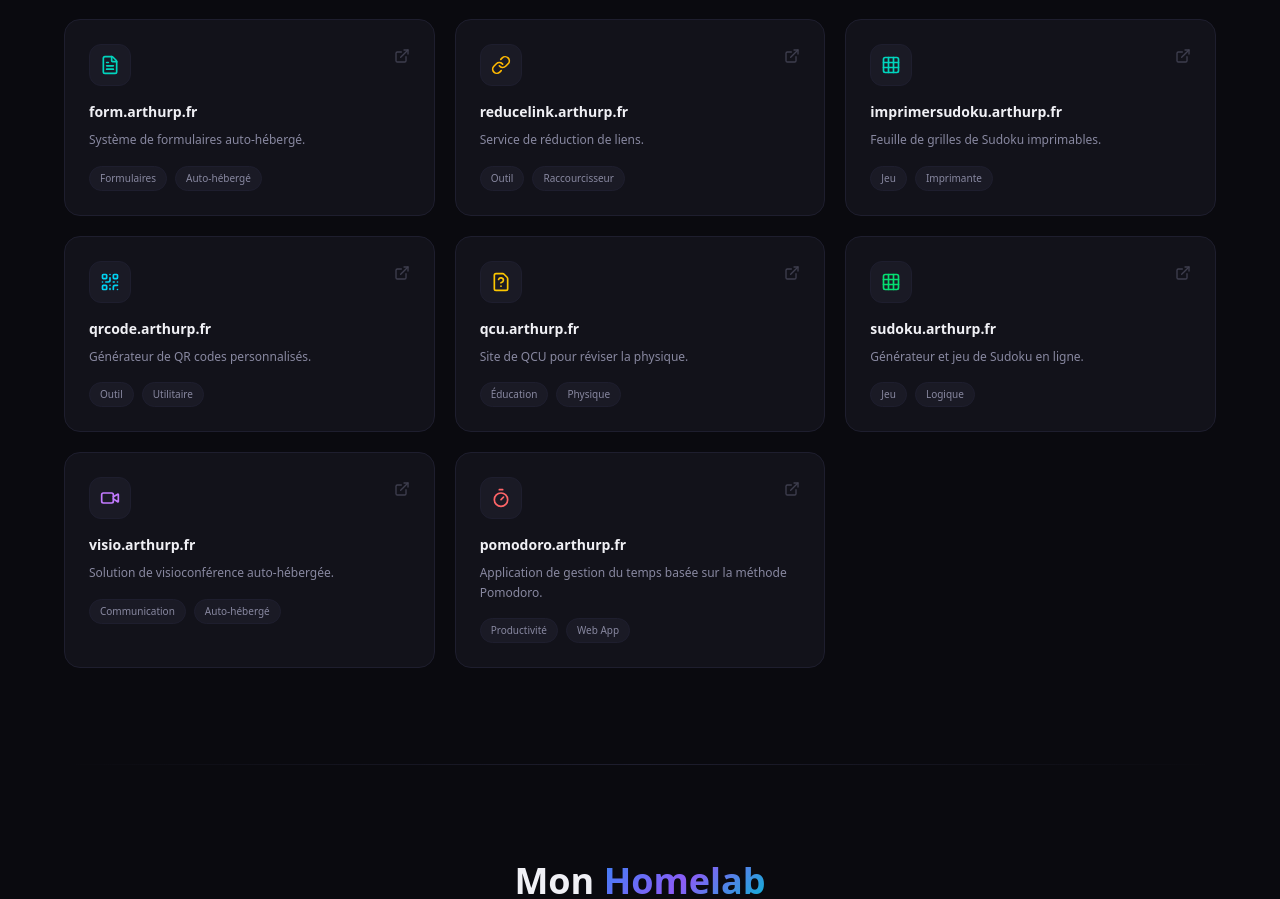
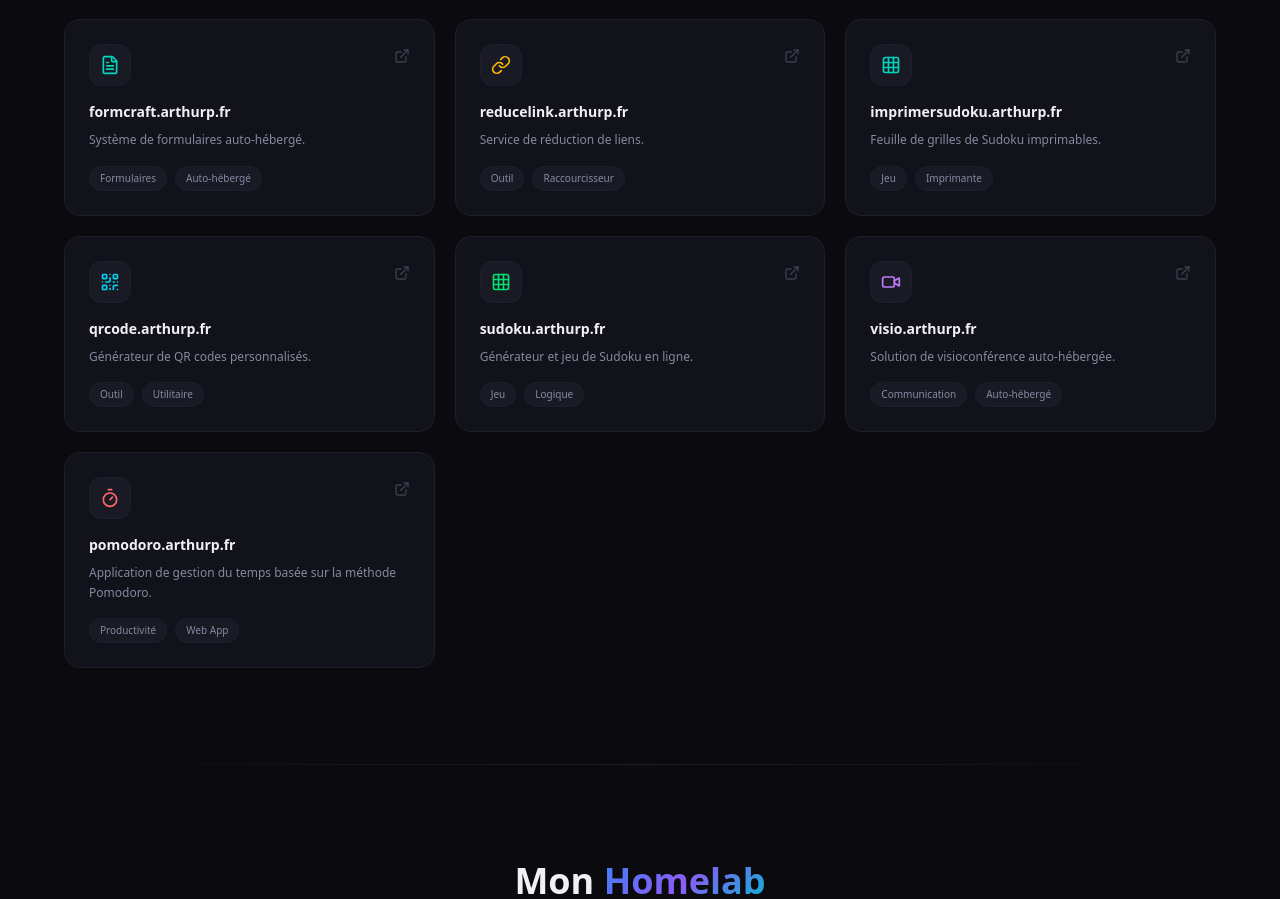
Before and after one commit to arthur-pbty/portfolio, a Next.js app: page / in a window 1280 px wide. Shown: the part 2205-3104 px from the top of the page. Built offline with nearby package versions, Linux system fonts and the light colour scheme.

Commit message:
remove qcu.arthurp.fr & rename form.arthurp.fr to formcraft.arthur.fr

```diff
--- a/app/components/Projects.tsx
+++ b/app/components/Projects.tsx
@@ -44,8 +44,8 @@
     tags: ["Apprentissage", "Documentation"],
   },
   {
-    name: "form.arthurp.fr",
-    url: "https://form.arthurp.fr",
+    name: "formcraft.arthurp.fr",
+    url: "https://formcraft.arthurp.fr",
     desc: "Système de formulaires auto-hébergé.",
     icon: <FileText size={20} className="text-teal-400" />,
     tags: ["Formulaires", "Auto-hébergé"],
@@ -70,13 +70,6 @@
     desc: "Générateur de QR codes personnalisés.",
     icon: <QrCode size={20} className="text-cyan-400" />,
     tags: ["Outil", "Utilitaire"],
-  },
-  {
-    name: "qcu.arthurp.fr",
-    url: "https://qcu.arthurp.fr",
-    desc: "Site de QCU pour réviser la physique.",
-    icon: <FileQuestion size={20} className="text-yellow-400" />,
-    tags: ["Éducation", "Physique"],
   },
   {
     name: "sudoku.arthurp.fr",
```
